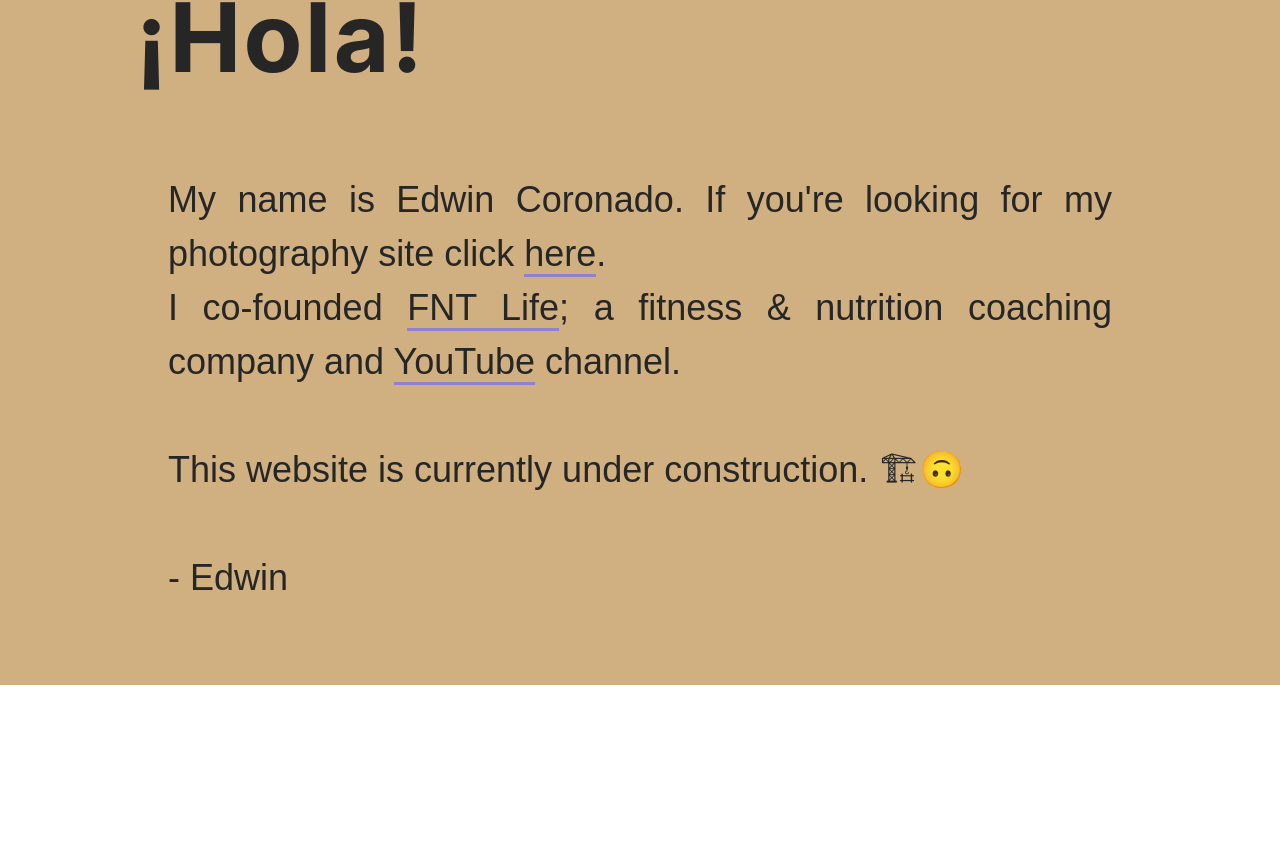
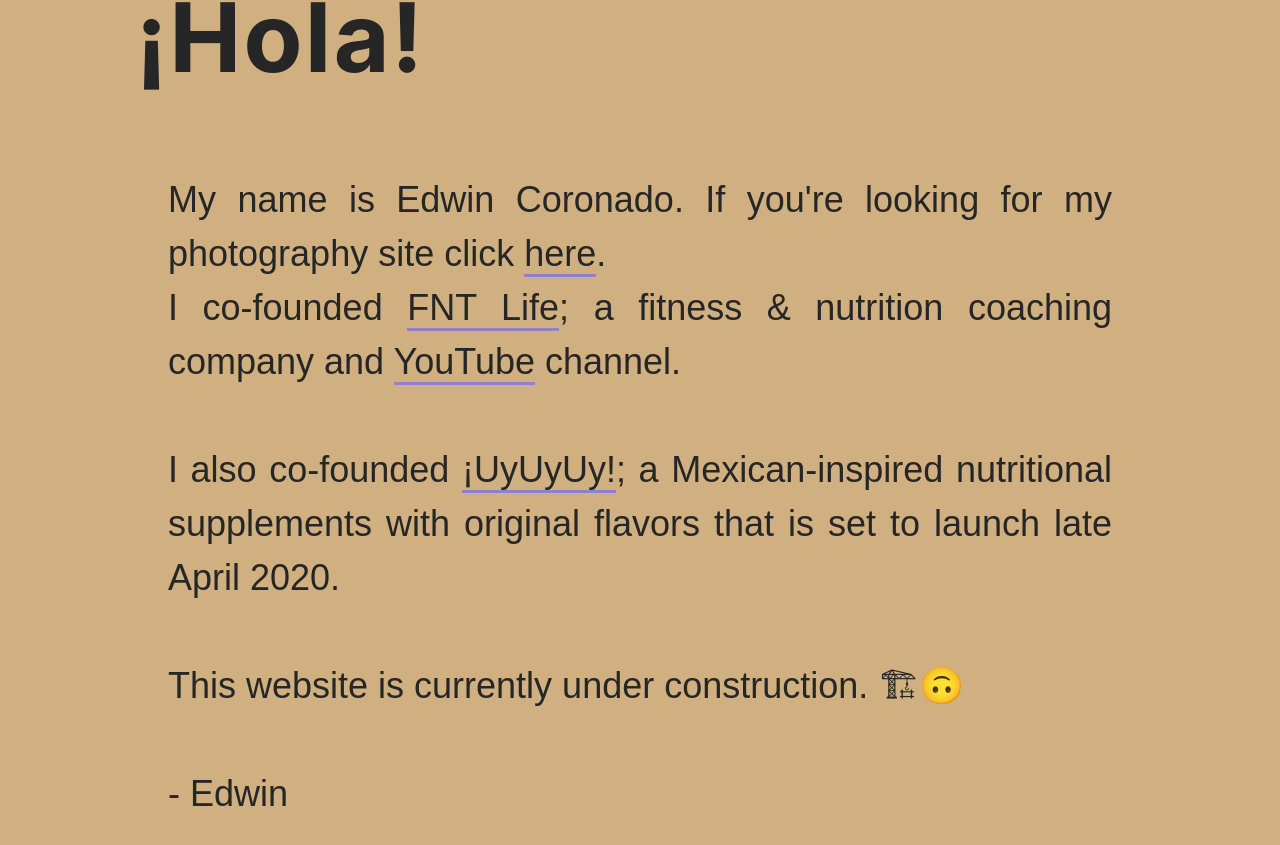
Before and after one commit to edwincoronado/website, a React (Create React App) app: page / in a window 1280 px wide. Shown: the part 939-1784 px from the top of the page. Before the commit the page ends 1624 px from the top, so only its background shows below. Built offline with nearby package versions, Linux system fonts and the light colour scheme.

Commit message:
Update About.js

```diff
--- a/src/About.js
+++ b/src/About.js
@@ -7,6 +7,7 @@
   const linkedInUrl = "https://www.linkedin.com/in/edwincoronado/";
   const emailUrl = "mailto:hi@edwincoronado.io";
   const fntUrl = "https://fntlife.com";
+  const uyuyuyUrl = "https://uyuyuy.com";
   const youTubeUrl = "https://youtube.com/fntlife";
 
   const h2Base =
@@ -30,6 +31,10 @@
         company and <Link url={youTubeUrl}>YouTube</Link> channel.
         <br />
         <br />
+        I also co-founded <Link url={uyuyuyUrl}>¡UyUyUy!</Link>; a Mexican-inspired nutritional
+        supplements with original flavors that is set to launch late April 2020.
+        <br />
+        <br />
         This website is currently under construction. 🏗🙃
         <br />
         <br />- Edwin
```
